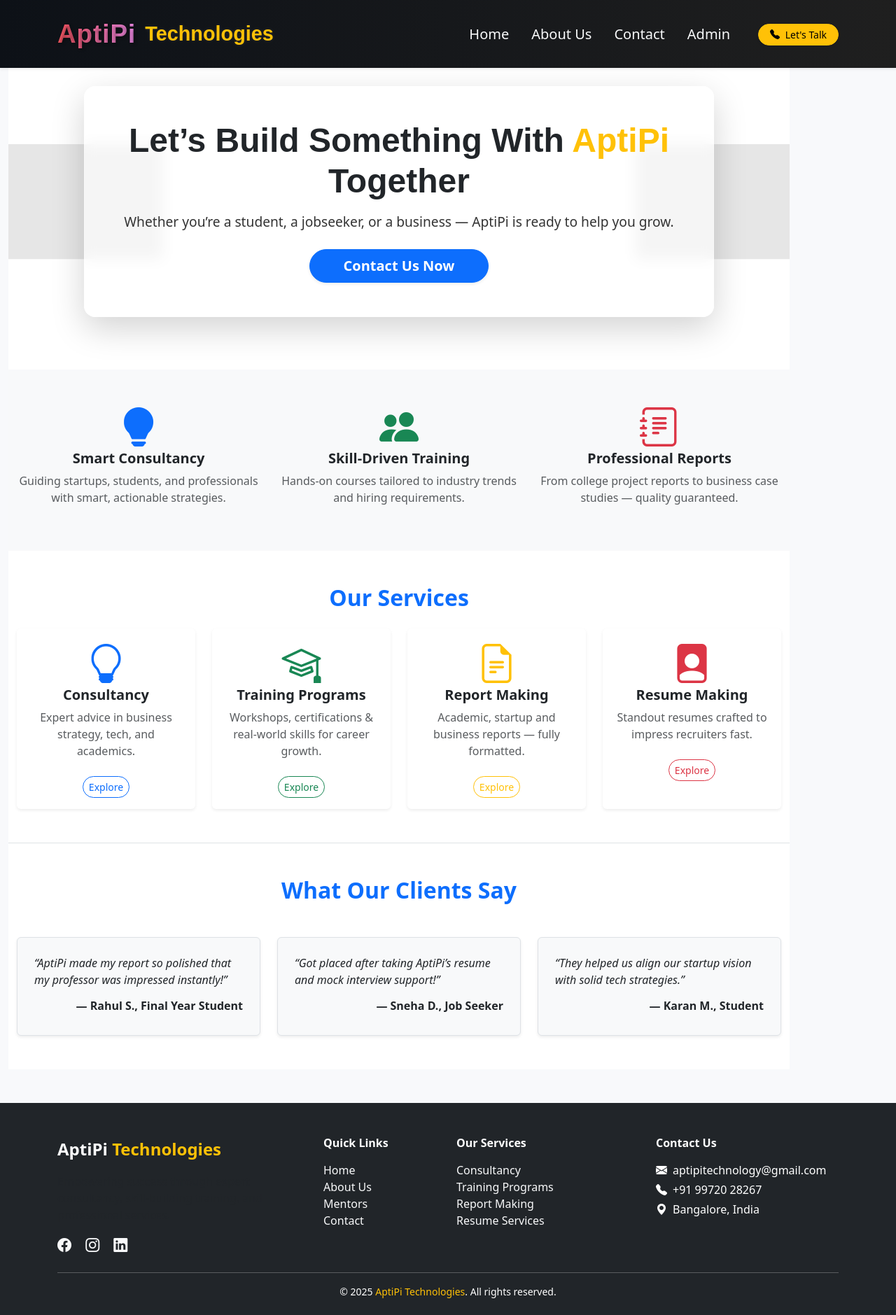
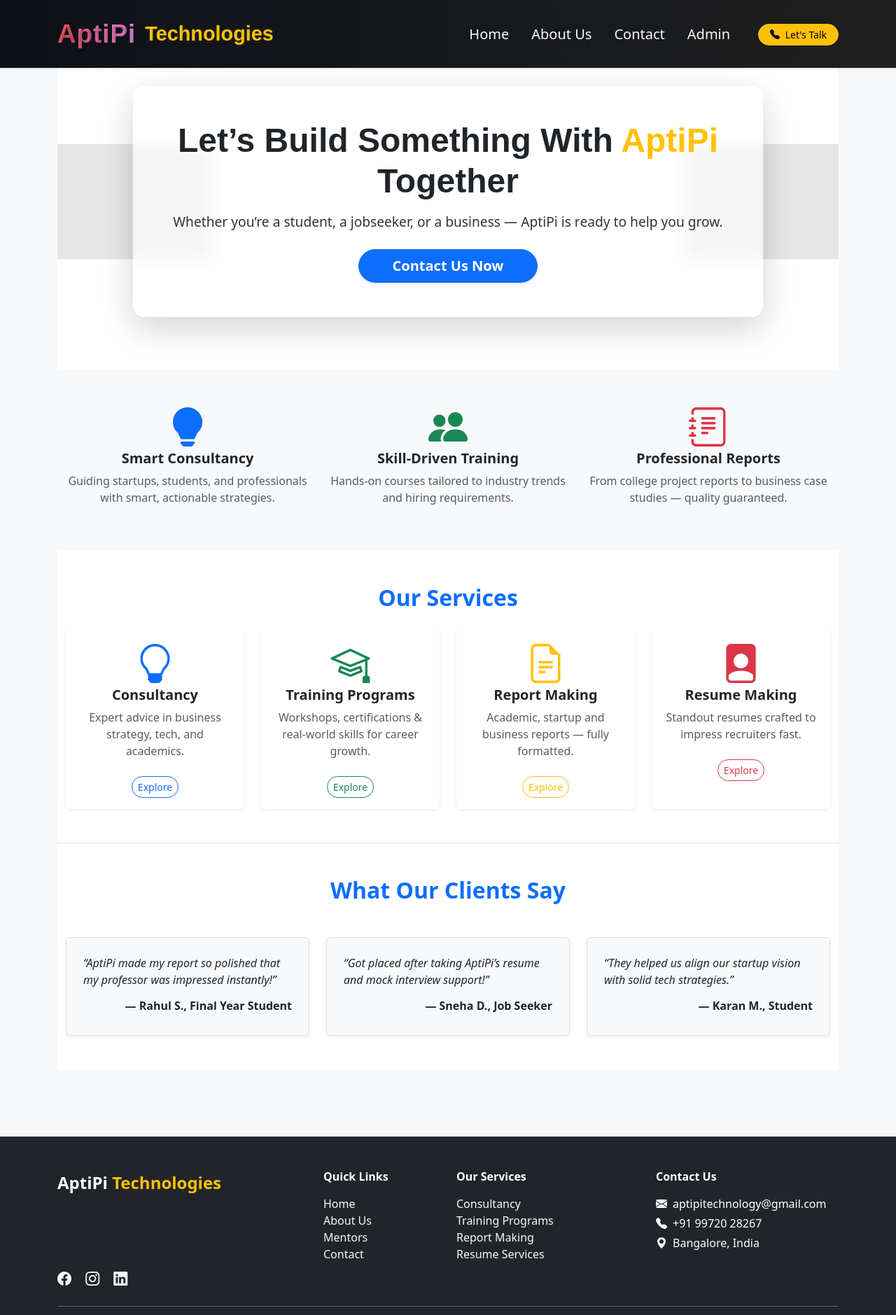
Before and after one commit to Manojmd1/aptipi-deploy, a Flask app: page / in a window 1280 px wide. Shown: the top 1879 px of the page at 70% size. Run offline with Flask 3, Linux system fonts and the light colour scheme; grey boxes are pictures that could not be loaded.

Commit message:
Add contacts.xlsx

```diff
--- a/templates/index.html
+++ b/templates/index.html
@@ -1,7 +1,7 @@
 {% extends "layout.html" %}
 {% block content %}
 
-<!-- Hero Section (With Local SVGs on Both Sides) -->
+<!-- Hero Section -->
 <section class="w-100 position-relative overflow-hidden" style="background: linear-gradient(135deg, white, white);">
   <!-- Left Decorative Shape -->
   <img src="{{ url_for('static', filename='images/web2.jpg') }}"
@@ -9,13 +9,13 @@
        class="position-absolute top-50 start-0 translate-middle-y opacity-25 d-none d-md-block"
        style="width: 220px;">
 
-  <!-- Right Decorative Shape (Same Blob, Flipped) -->
+  <!-- Right Decorative Shape (Flipped) -->
   <img src="{{ url_for('static', filename='images/web2.jpg') }}"
        alt="right-decor"
        class="position-absolute top-50 end-0 translate-middle-y opacity-25 d-none d-md-block"
        style="width: 220px; transform: scaleX(-1);">
 
-  <div class="container-fluid px-0">
+  <div class="container text-center">
     <div class="d-flex justify-content-center align-items-center py-4" style="min-height: 60vh;" data-aos="zoom-in">
       <div class="cta-glass p-4 p-md-5 rounded-4 shadow-lg text-center" style="max-width: 900px; width: 100%;">
         <h2 class="fw-bold display-5 mb-3" style="font-family: 'Poppins', sans-serif;">
@@ -33,9 +33,9 @@
 </section>
 
 <!-- Highlights Section -->
-<section class="bg-light py-5">
+<section class="bg-light py-5 text-center">
   <div class="container">
-    <div class="row text-center" data-aos="fade-up">
+    <div class="row justify-content-center" data-aos="fade-up">
       <div class="col-md-4">
         <i class="bi bi-lightbulb-fill display-4 text-primary mb-3"></i>
         <h5 class="fw-bold">Smart Consultancy</h5>
@@ -59,99 +59,65 @@
 <section class="text-center py-5 bg-white" data-aos="fade-up">
   <div class="container">
     <h2 class="fw-bold text-primary mb-4">Our Services</h2>
-    <div class="row g-4">
-      <!-- Consultancy -->
-      <div class="col-12 col-sm-6 col-md-3" data-aos="zoom-in" data-aos-delay="100">
-        <a href="/consultancy" class="text-decoration-none text-dark">
+    <div class="row g-4 justify-content-center">
+      <!-- Service Cards -->
+      {% set services = [
+        {'icon': 'lightbulb', 'color': 'primary', 'title': 'Consultancy', 'desc': 'Expert advice in business strategy, tech, and academics.', 'url': '/consultancy'},
+        {'icon': 'mortarboard', 'color': 'success', 'title': 'Training Programs', 'desc': 'Workshops, certifications & real-world skills for career growth.', 'url': '/training'},
+        {'icon': 'file-earmark-text', 'color': 'warning', 'title': 'Report Making', 'desc': 'Academic, startup and business reports — fully formatted.', 'url': '/report-making'},
+        {'icon': 'file-person-fill', 'color': 'danger', 'title': 'Resume Making', 'desc': 'Standout resumes crafted to impress recruiters fast.', 'url': '/resume-making'},
+      ] %}
+
+      {% for s in services %}
+      <div class="col-12 col-sm-6 col-md-3" data-aos="zoom-in" data-aos-delay="{{ loop.index * 100 }}">
+        <a href="{{ s.url }}" class="text-decoration-none text-dark">
           <div class="card shadow-sm h-100 border-0 hover-shadow transition">
             <div class="card-body text-center">
-              <i class="bi bi-lightbulb display-4 text-primary mb-3"></i>
-              <h5 class="card-title fw-semibold">Consultancy</h5>
-              <p class="text-muted">Expert advice in business strategy, tech, and academics.</p>
-              <a href="/consultancy" class="btn btn-sm btn-outline-primary rounded-pill mt-2">Explore</a>
+              <i class="bi bi-{{ s.icon }} display-4 text-{{ s.color }} mb-3"></i>
+              <h5 class="card-title fw-semibold">{{ s.title }}</h5>
+              <p class="text-muted">{{ s.desc }}</p>
+              <a href="{{ s.url }}" class="btn btn-sm btn-outline-{{ s.color }} rounded-pill mt-2">Explore</a>
             </div>
           </div>
         </a>
       </div>
-      <!-- Training -->
-      <div class="col-12 col-sm-6 col-md-3" data-aos="zoom-in" data-aos-delay="200">
-        <a href="/training" class="text-decoration-none text-dark">
-          <div class="card shadow-sm h-100 border-0 hover-shadow transition">
-            <div class="card-body text-center">
-              <i class="bi bi-mortarboard display-4 text-success mb-3"></i>
-              <h5 class="card-title fw-semibold">Training Programs</h5>
-              <p class="text-muted">Workshops, certifications & real-world skills for career growth.</p>
-              <a href="/training" class="btn btn-sm btn-outline-success rounded-pill mt-2">Explore</a>
-            </div>
-          </div>
-        </a>
-      </div>
-      <!-- Report Making -->
-      <div class="col-12 col-sm-6 col-md-3" data-aos="zoom-in" data-aos-delay="300">
-        <a href="/report-making" class="text-decoration-none text-dark">
-          <div class="card shadow-sm h-100 border-0 hover-shadow transition">
-            <div class="card-body text-center">
-              <i class="bi bi-file-earmark-text display-4 text-warning mb-3"></i>
-              <h5 class="card-title fw-semibold">Report Making</h5>
-              <p class="text-muted">Academic, startup and business reports — fully formatted.</p>
-              <a href="/report-making" class="btn btn-sm btn-outline-warning rounded-pill mt-2">Explore</a>
-            </div>
-          </div>
-        </a>
-      </div>
-      <!-- Resume Making -->
-      <div class="col-12 col-sm-6 col-md-3" data-aos="zoom-in" data-aos-delay="400">
-        <a href="/resume-making" class="text-decoration-none text-dark">
-          <div class="card shadow-sm h-100 border-0 hover-shadow transition">
-            <div class="card-body text-center">
-              <i class="bi bi-file-person-fill display-4 text-danger mb-3"></i>
-              <h5 class="card-title fw-semibold">Resume Making</h5>
-              <p class="text-muted">Standout resumes crafted to impress recruiters fast.</p>
-              <a href="/resume-making" class="btn btn-sm btn-outline-danger rounded-pill mt-2">Explore</a>
-            </div>
-          </div>
-        </a>
-      </div>
+      {% endfor %}
     </div>
   </div>
 </section>
 
 <!-- Testimonials -->
-<section class="bg-white border-top py-5" data-aos="fade-up">
+<section class="bg-white border-top py-5 text-center" data-aos="fade-up">
   <div class="container">
-    <h2 class="text-center text-primary fw-bold mb-5">What Our Clients Say</h2>
-    <div class="row g-4">
+    <h2 class="text-primary fw-bold mb-5">What Our Clients Say</h2>
+    <div class="row g-4 justify-content-center">
+      {% set testimonials = [
+        {'text': 'AptiPi made my report so polished that my professor was impressed instantly!', 'author': '— Rahul S., Final Year Student'},
+        {'text': 'Got placed after taking AptiPi’s resume and mock interview support!', 'author': '— Sneha D., Job Seeker'},
+        {'text': 'They helped us align our startup vision with solid tech strategies.', 'author': '— Karan M., Student'}
+      ] %}
+      {% for t in testimonials %}
       <div class="col-md-4">
-        <div class="p-4 border rounded h-100 shadow-sm bg-light">
-          <p class="fst-italic">“AptiPi made my report so polished that my professor was impressed instantly!”</p>
-          <h6 class="fw-bold text-end">— Rahul S., Final Year Student</h6>
+        <div class="p-4 border rounded h-100 shadow-sm bg-light text-start">
+          <p class="fst-italic">“{{ t.text }}”</p>
+          <h6 class="fw-bold text-end">{{ t.author }}</h6>
         </div>
       </div>
-      <div class="col-md-4">
-        <div class="p-4 border rounded h-100 shadow-sm bg-light">
-          <p class="fst-italic">“Got placed after taking AptiPi’s resume and mock interview support!”</p>
-          <h6 class="fw-bold text-end">— Sneha D., Job Seeker</h6>
-        </div>
-      </div>
-      <div class="col-md-4">
-        <div class="p-4 border rounded h-100 shadow-sm bg-light">
-          <p class="fst-italic">“They helped us align our startup vision with solid tech strategies.”</p>
-          <h6 class="fw-bold text-end">— Karan M., Student</h6>
-        </div>
-      </div>
+      {% endfor %}
     </div>
   </div>
 </section>
 
-<!-- Scripts & Styles -->
+<!-- Scripts & AOS -->
 <script src="https://cdn.jsdelivr.net/npm/bootstrap@5.3.0/dist/js/bootstrap.bundle.min.js"></script>
 <script src="https://cdn.jsdelivr.net/npm/aos@2.3.4/dist/aos.js"></script>
 <script>AOS.init({ duration: 1000, once: true });</script>
 
+<!-- Styles -->
 <style>
   body {
-    margin: 0 !important;
-    padding: 0 !important;
+    margin: 0;
+    padding: 0;
     overflow-x: hidden;
     background-color: #f8f9fb;
   }
--- a/templates/layout.html
+++ b/templates/layout.html
@@ -5,7 +5,7 @@
   <title>AptiPi Technologies</title>
   <meta name="viewport" content="width=device-width, initial-scale=1">
 
-  <!-- Bootstrap CSS -->
+  <!-- Bootstrap CSS & Icons -->
   <link href="https://cdn.jsdelivr.net/npm/bootstrap@5.3.0/dist/css/bootstrap.min.css" rel="stylesheet">
   <link href="https://cdn.jsdelivr.net/npm/bootstrap-icons@1.10.5/font/bootstrap-icons.css" rel="stylesheet">
   <link href="https://cdn.jsdelivr.net/npm/aos@2.3.4/dist/aos.css" rel="stylesheet">
@@ -14,14 +14,24 @@
   <link rel="icon" href="{{ url_for('static', filename='images/web1.jpg') }}" type="image/png">
 
   <style>
-    html { scroll-padding-top: 90px; }
-    body { margin: 0; padding: 0; }
+    html {
+      scroll-padding-top: 90px;
+    }
+
+    body {
+      margin: 0;
+      padding: 0;
+      overflow-x: hidden;
+      background-color: #f8f9fb;
+    }
 
     .navbar {
       background: linear-gradient(90deg, #0d1117, #1f1f1f);
     }
 
-    .navbar-brand span { color: #ffc107 !important; }
+    .navbar-brand span {
+      color: #ffc107 !important;
+    }
 
     .navbar-nav .nav-link {
       color: #f8f9fa !important;
@@ -44,7 +54,9 @@
       transition: width 0.3s ease;
     }
 
-    .navbar-nav .nav-link:hover::after { width: 100%; }
+    .navbar-nav .nav-link:hover::after {
+      width: 100%;
+    }
 
     .brand-logo {
       font-family: 'Poppins', sans-serif;
@@ -82,16 +94,31 @@
       text-shadow: 0 0 10px rgba(255, 255, 255, 0.5);
     }
 
-    footer a:hover { color: #ffc107 !important; }
-    footer a { transition: color 0.3s ease; }
+    footer a:hover {
+      color: #ffc107 !important;
+    }
+
+    footer a {
+      transition: color 0.3s ease;
+    }
 
     @media (max-width: 768px) {
-      .brand-name { font-size: 1.6rem; }
-      .brand-sub { font-size: 1.2rem; }
+      .brand-name {
+        font-size: 1.6rem;
+      }
+      .brand-sub {
+        font-size: 1.2rem;
+      }
+    }
+
+    .main-content {
+      margin: 0 auto;
+      max-width: 1200px;
+      padding: 60px 20px;
+      text-align: center;
     }
   </style>
 </head>
-
 <body>
 
 <!-- Navbar -->
@@ -101,13 +128,10 @@
       <span class="brand-name">AptiPi</span>
       <span class="brand-sub">Technologies</span>
     </a>
-
-    <!-- ✅ Working and visible navbar toggler -->
     <button class="navbar-toggler bg-light border-0" type="button" data-bs-toggle="collapse" data-bs-target="#navbarContent"
       aria-controls="navbarContent" aria-expanded="false" aria-label="Toggle navigation">
       <span class="navbar-toggler-icon"></span>
     </button>
-
     <div class="collapse navbar-collapse justify-content-end" id="navbarContent">
       <ul class="navbar-nav gap-3 fs-5 align-items-center">
         <li class="nav-item"><a class="nav-link" href="/">Home</a></li>
@@ -139,23 +163,23 @@
 {% endwith %}
 
 <!-- Page Content -->
-<div class="container pt-5" style="margin:0%;">
-  {% block content %}{% endblock %}
-</div>
+<main class="main-content py-5">
+  <div class="container text-center">
+    {% block content %}
+      <!-- All your section/card content should go here -->
+    {% endblock %}
+  </div>
+</main>
 
 <!-- Footer -->
 <footer class="bg-dark text-white pt-5 pb-4 mt-5">
   <div class="container">
     <div class="row gy-4">
-
-      <!-- Company Info -->
       <div class="col-md-4">
         <a class="navbar-brand fs-4 fw-bold mb-3 d-block" href="/">
           AptiPi <span class="text-warning">Technologies</span>
         </a>
-        <p class="text-muted">
-          Empowering success through expert consultancy, skill-building training, and professional services.
-        </p>
+        <p class="text-muted">Empowering success through expert consultancy, skill-building training, and professional services.</p>
         <div class="mt-3">
           <a href="https://www.facebook.com/profile.php?id=61578177080056" class="text-light me-3 fs-5"><i class="bi bi-facebook"></i></a>
           <a href="https://www.instagram.com/aptipi_technology/?igsh=OWgxZndscWMyejU2" class="text-light me-3 fs-5"><i class="bi bi-instagram"></i></a>
@@ -164,7 +188,6 @@
         </div>
       </div>
 
-      <!-- Quick Links -->
       <div class="col-md-2">
         <h6 class="fw-bold mb-3">Quick Links</h6>
         <ul class="list-unstyled">
@@ -175,7 +198,6 @@
         </ul>
       </div>
 
-      <!-- Services -->
       <div class="col-md-3">
         <h6 class="fw-bold mb-3">Our Services</h6>
         <ul class="list-unstyled">
@@ -186,7 +208,6 @@
         </ul>
       </div>
 
-      <!-- Contact Info -->
       <div class="col-md-3">
         <h6 class="fw-bold mb-3">Contact Us</h6>
         <p class="mb-1"><i class="bi bi-envelope-fill me-2"></i>aptipitechnology@gmail.com</p>
```
